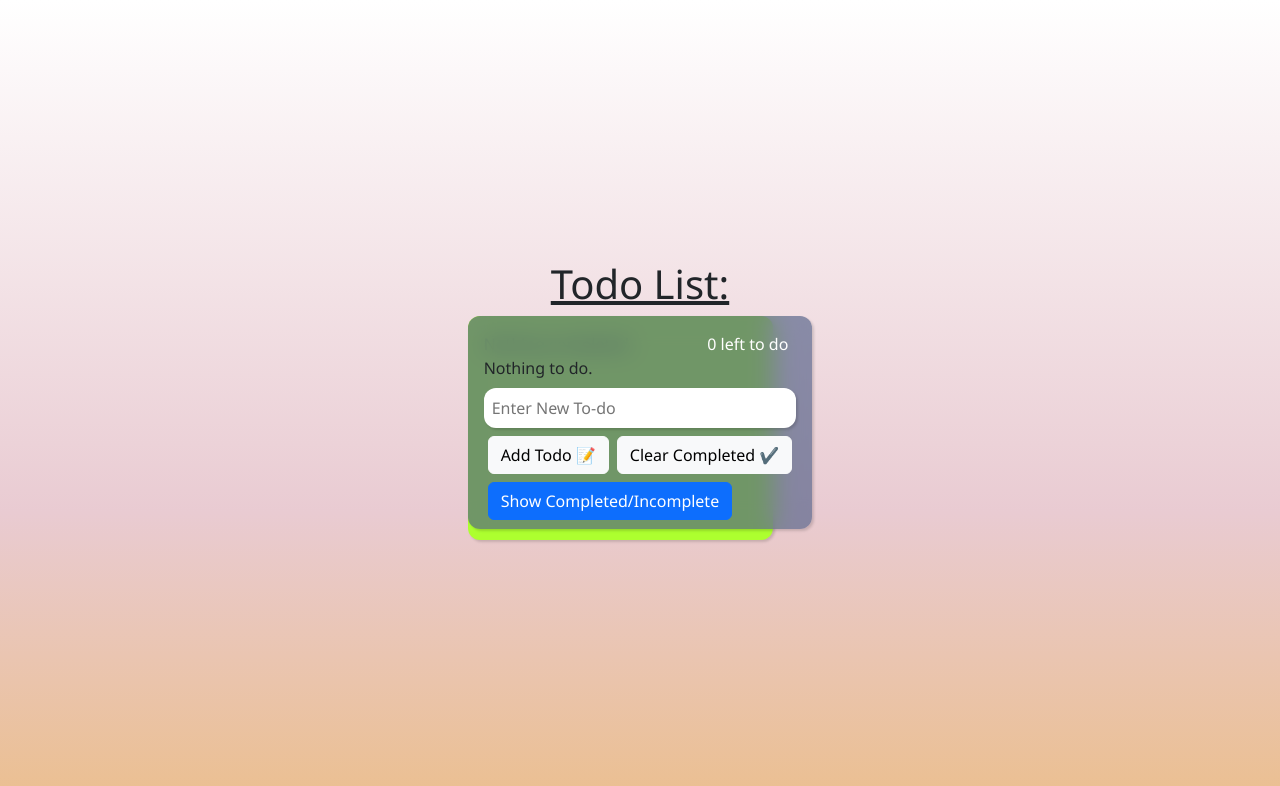
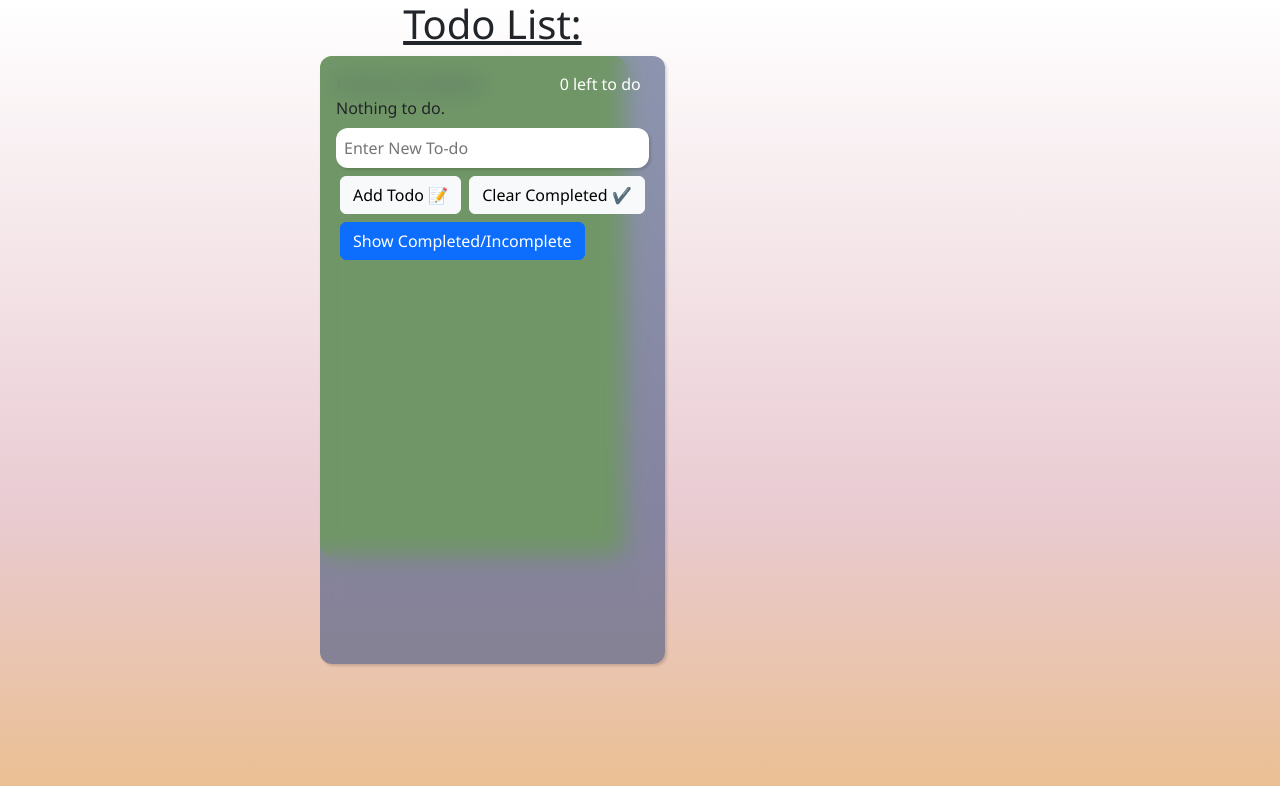
Before and after one commit to h11water/todo-list, a React (Create React App) app: page / in a window 1280 px wide. Shown: the top 786 px of the page. Built offline with nearby package versions, Linux system fonts and the light colour scheme; the HTML template or start-up script is replaced by a standard one.

Commit message:
changed height to be relative to screen height

```diff
--- a/src/App.js
+++ b/src/App.js
@@ -151,8 +151,9 @@ function App() {
     <>
       <div className="background">
         {/* <Model></Model>*/}
+      </div>
 
-
+      <div className="main">
         <h1 style={{ textDecoration: "underline" }} id="todoTitle" className="todoTitle">Todo List:</h1>
 
         <div className="gridContainer">
@@ -180,10 +181,7 @@ function App() {
 
 
         </div>
-
-
       </div>
-
 
     </>
   )
--- a/src/style.css
+++ b/src/style.css
@@ -35,6 +35,7 @@ html * {
 }
 
 .background {
+	position: absolute;
 	z-index: -999;
 	background: rgb(255, 255, 255);
 	background: linear-gradient(180deg, rgba(255, 255, 255, 1) 0%, rgba(233, 203, 210, 1) 64%, rgba(235, 191, 144, 1) 100%);
@@ -48,8 +49,15 @@ html * {
 	overflow-x: hidden;
 }
 
+.main {
+	position: absolute;
+	left: 25%;
+	height: 80vh;
+}
+
 .todoTitle {
 	transition: .5s;
+	text-align: center;
 }
 
 .Mycontainer {
@@ -62,6 +70,7 @@ html * {
 	transition: .5s;
 	background-color: rgb(80 94 134 / 65%);
 	backdrop-filter: blur(12px);
+	height: inherit;
 }
 
 .todoContainer {
@@ -70,6 +79,7 @@ html * {
 	flex-direction: row;
 	height: 100%;
 	transition: all 1s ease-in;
+	height: inherit;
 }
 
 .todoList {
@@ -148,6 +158,7 @@ html * {
 	display: grid;
 	grid-template-columns: auto auto auto;
 	grid-template-rows: 1fr;
+	height: inherit;
 
 }
 
@@ -179,15 +190,16 @@ html * {
 .squash-away {
 	overflow: hidden;
 	animation: squashy 0.5s;
+	animation-fill-mode: forwards;
 }
 
 @keyframes squashy {
 	from {
-		height: 100%;
+		height: 100px;
 	}
 
 	to {
-		height: 0%;
+		height: 0px;
 	}
 }
 
```
